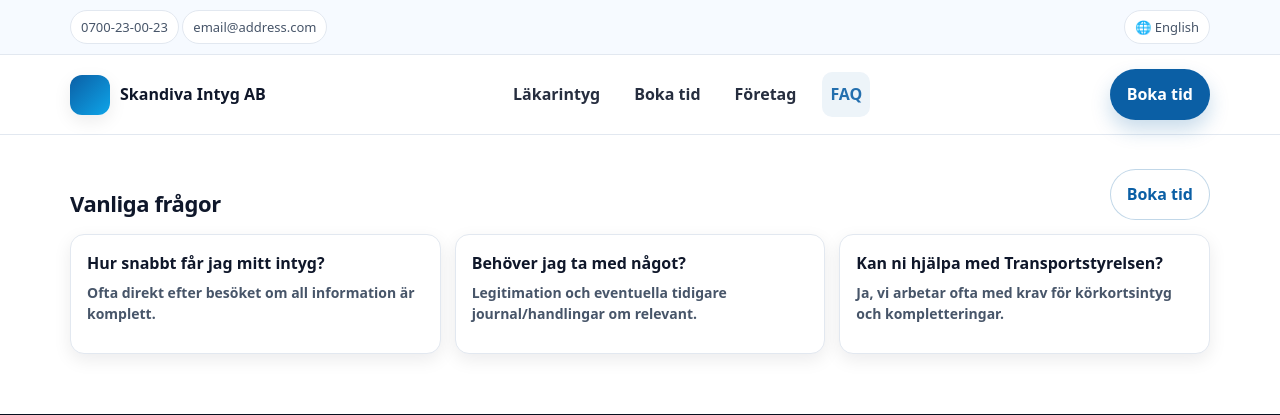
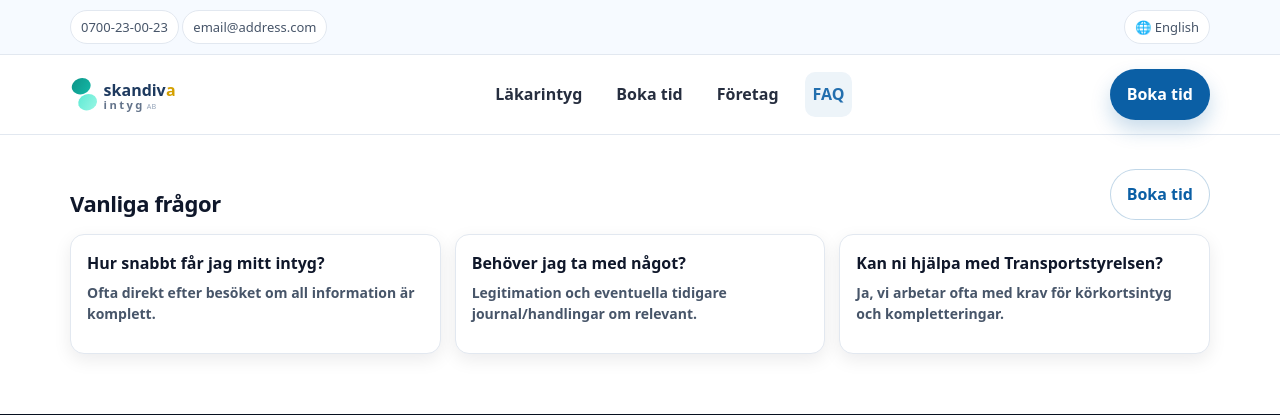
Before and after one commit to skandivaintyg/website, a PHP site: page /faq.php in a window 1280 px wide. Shown: the top 415 px of the page. Run offline with PHP 8.4, Linux system fonts and the light colour scheme.

Commit message:
Add Skandiva Intyg logo to website header
Replace the gradient badge placeholder with the company logo SVG.
The logo includes the stylized S icon with the skandiva intyg branding.

```diff
--- a/assets/style.css
+++ b/assets/style.css
@@ -260,17 +260,11 @@ a.chip.lang-toggle:hover{
 
 }
 
-.brand-badge{
-
-  width: 40px;
+.brand-logo{
 
   height: 40px;
 
-  border-radius: 12px;
-
-  background: linear-gradient(135deg, var(--primary), var(--primary-2));
-
-  box-shadow: var(--shadow-sm);
+  width: auto;
 
 }
 
--- a/includes/header.php
+++ b/includes/header.php
@@ -38,8 +38,7 @@ require_once __DIR__ . "/lang.php";
   <header class="header">
     <div class="container nav">
       <a class="brand" href="<?= h(site_url("index.php")) ?>">
-        <div class="brand-badge" aria-hidden="true"></div>
-        <span><?= h($SITE["name"]) ?></span>
+        <img src="<?= h(site_url("assets/logo.svg")) ?>" alt="<?= h($SITE["name"]) ?>" class="brand-logo" />
       </a>
 
       <nav class="nav-links" aria-label="<?= h(t('nav_main_menu')) ?>">
```
Also changed, not shown: assets/logo.svg (added).
